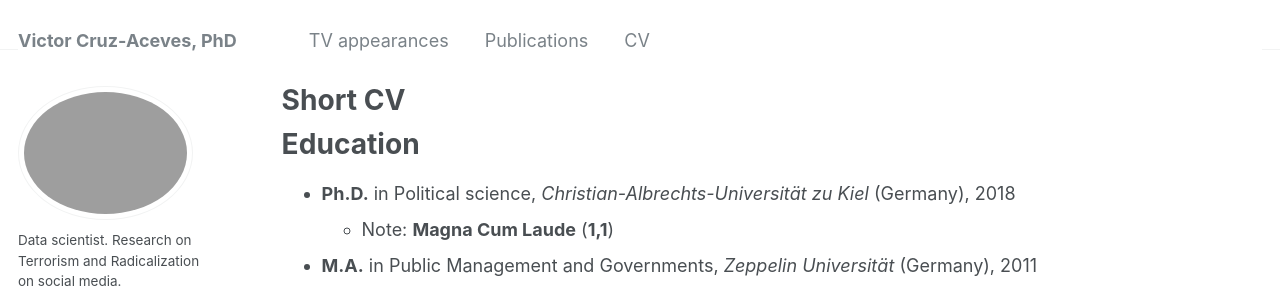
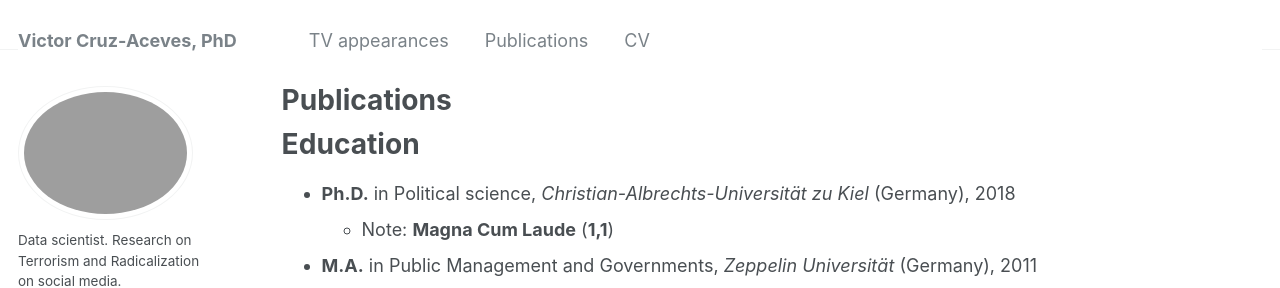
Before and after one commit to victor-cruz-aceves/victor-cruz-aceves.github.io, a Jekyll site: the page built from _portfolio/cv.md, in a window 1280 px wide and 900 px high. Shown: the top 288 px of the window. Built offline with Jekyll 4.4.1, drawn with Linux system fonts in a browser that asks for light colours.

Commit message:
"title" and "Permalink" updated

```diff
--- a/_portfolio/cv.md
+++ b/_portfolio/cv.md
@@ -1,7 +1,7 @@
 ---
 layout: archive
-title: "Short CV"
-permalink: /cv/
+title: "Publications"
+permalink: /portfolio/
 author_profile: true
 redirect_from:
   - /resume
```
